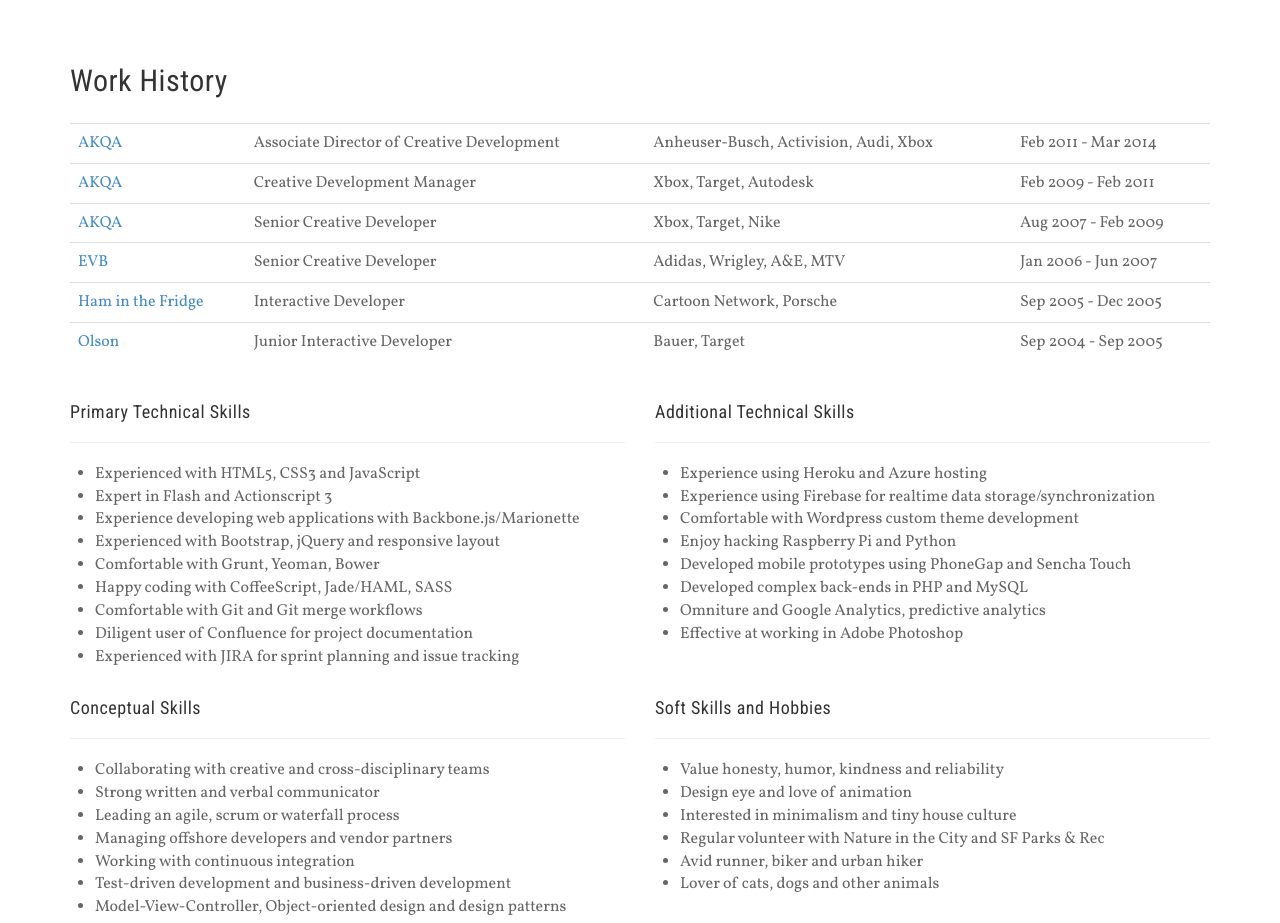
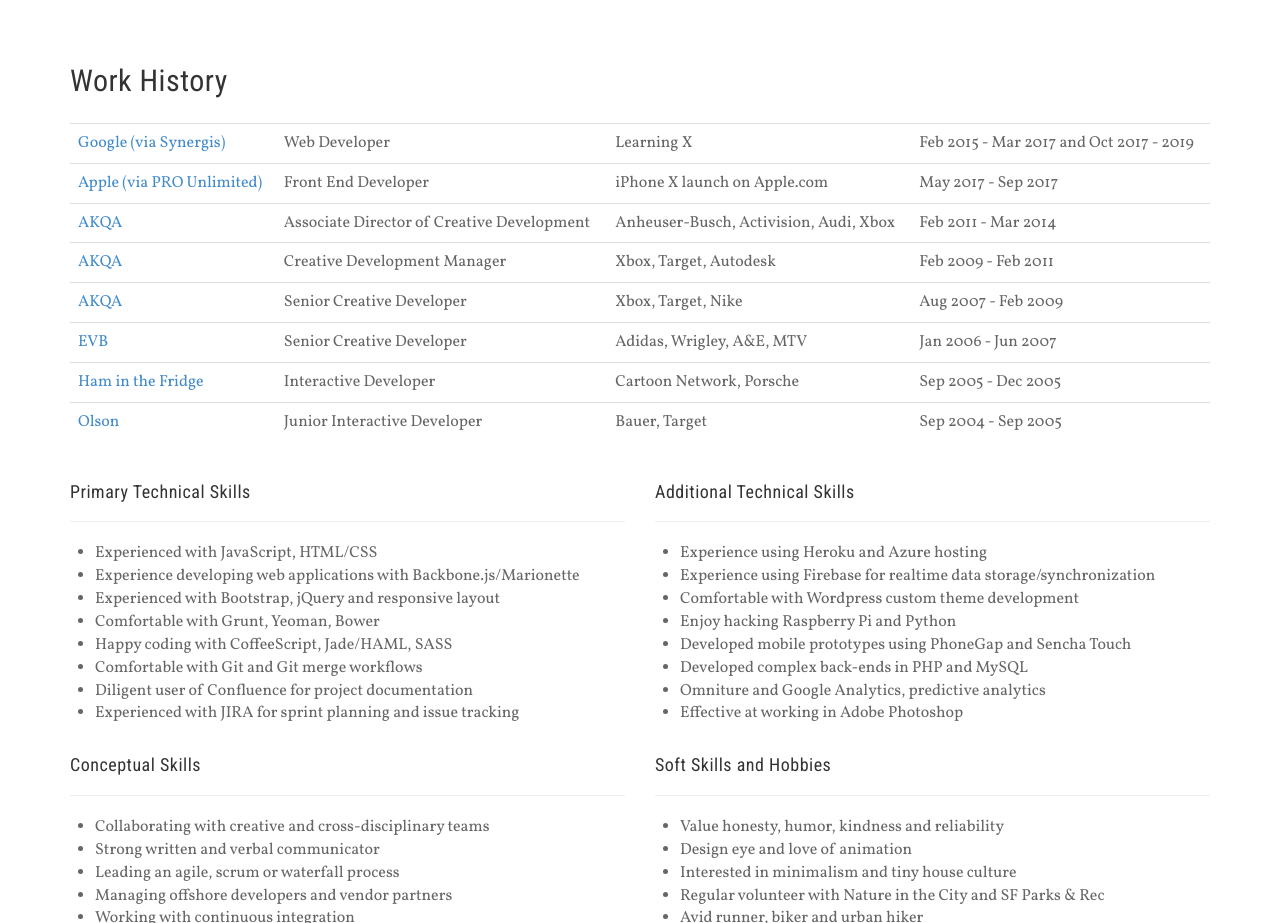
Before and after one commit to justinpetersen/justinpetersen, a plain HTML site: page index.html in a window 1280 px wide. Shown: the part 4180-5103 px from the top of the page. Drawn offline with Linux system fonts and the light colour scheme.

Commit message:
Updated experience table

```diff
--- a/index.html
+++ b/index.html
@@ -310,6 +310,34 @@
           <table class="table body-p">
             <tr>
               <td>
+                <p><a href="http://www.google.com" target="_blank">Google (via Synergis)</a></p>
+              </td>
+              <td>
+                <p>Web Developer</p>
+              </td>
+              <td class="hidden-xs">
+                <p>Learning X</p>
+              </td>
+              <td>
+                <p>Feb 2015 - Mar 2017 and Oct 2017 - 2019</p>
+              </td>
+            </tr>
+            <tr>
+              <td>
+                <p><a href="http://www.apple.com" target="_blank">Apple (via PRO Unlimited)</a></p>
+              </td>
+              <td>
+                <p>Front End Developer</p>
+              </td>
+              <td class="hidden-xs">
+                <p>iPhone X launch on Apple.com</p>
+              </td>
+              <td>
+                <p>May 2017 - Sep 2017</p>
+              </td>
+            </tr>
+            <tr>
+              <td>
                 <p><a href="http://www.akqa.com" target="_blank">AKQA</a></p>
               </td>
               <td>
@@ -402,8 +430,7 @@
           <h4>Primary Technical Skills</h4>
           <hr>
           <ul>
-            <li>Experienced with HTML5, CSS3 and JavaScript</li>
-            <li>Expert in Flash and Actionscript 3</li>
+            <li>Experienced with JavaScript, HTML/CSS</li>
             <li>Experience developing web applications with Backbone.js/Marionette</li>
             <li>Experienced with Bootstrap, jQuery and responsive layout</li>
             <li>Comfortable with Grunt, Yeoman, Bower</li>
```
